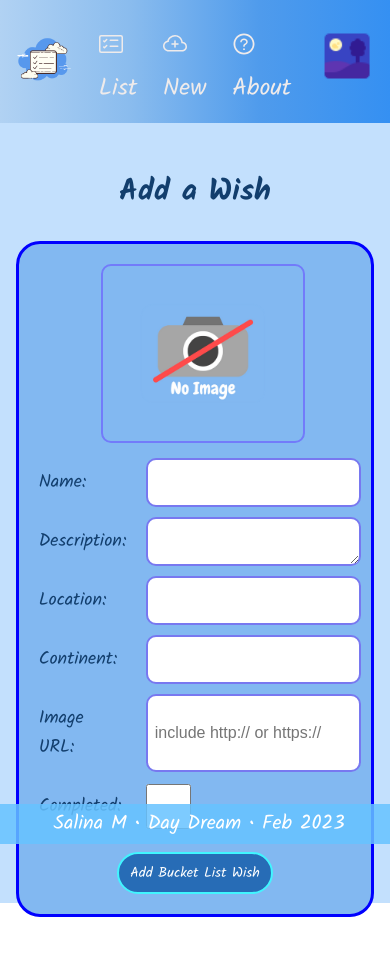
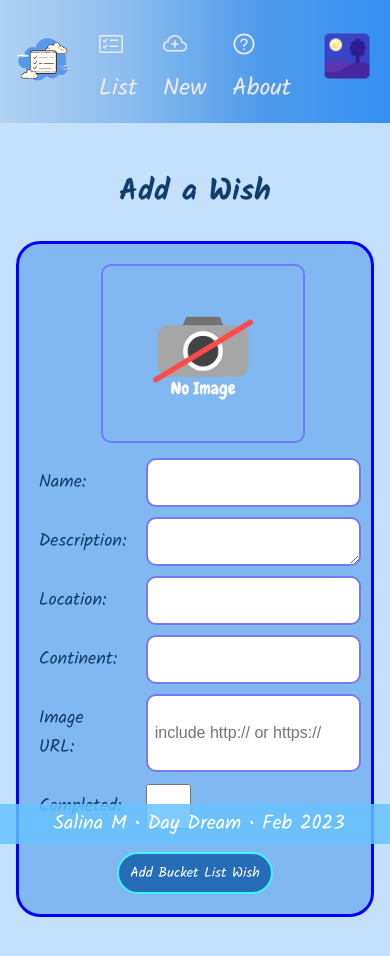
Before and after one commit to Salinamalek/PERN-Portfolio-Project-Frontend, a React (Create React App) app: page /bucketlist/new in a window 390 px wide. Shown: the top 956 px of the page. Before the commit the page ends 917 px from the top, so only its background shows below. Built offline with nearby package versions, Linux system fonts and the light colour scheme; no server answers.

Commit message:
project deployed

```diff
--- a/src/Components/Form.css
+++ b/src/Components/Form.css
@@ -90,11 +90,16 @@ textarea {
 }
 
 @media (max-width: 700px) {
+  .form {
+    padding-bottom: 5rem;
+  }
+
   form {
     width: 80%;
     display: flex;
     flex-direction: column;
   }
+
   #form-img {
     display: flex;
     flex-direction: column;
```
